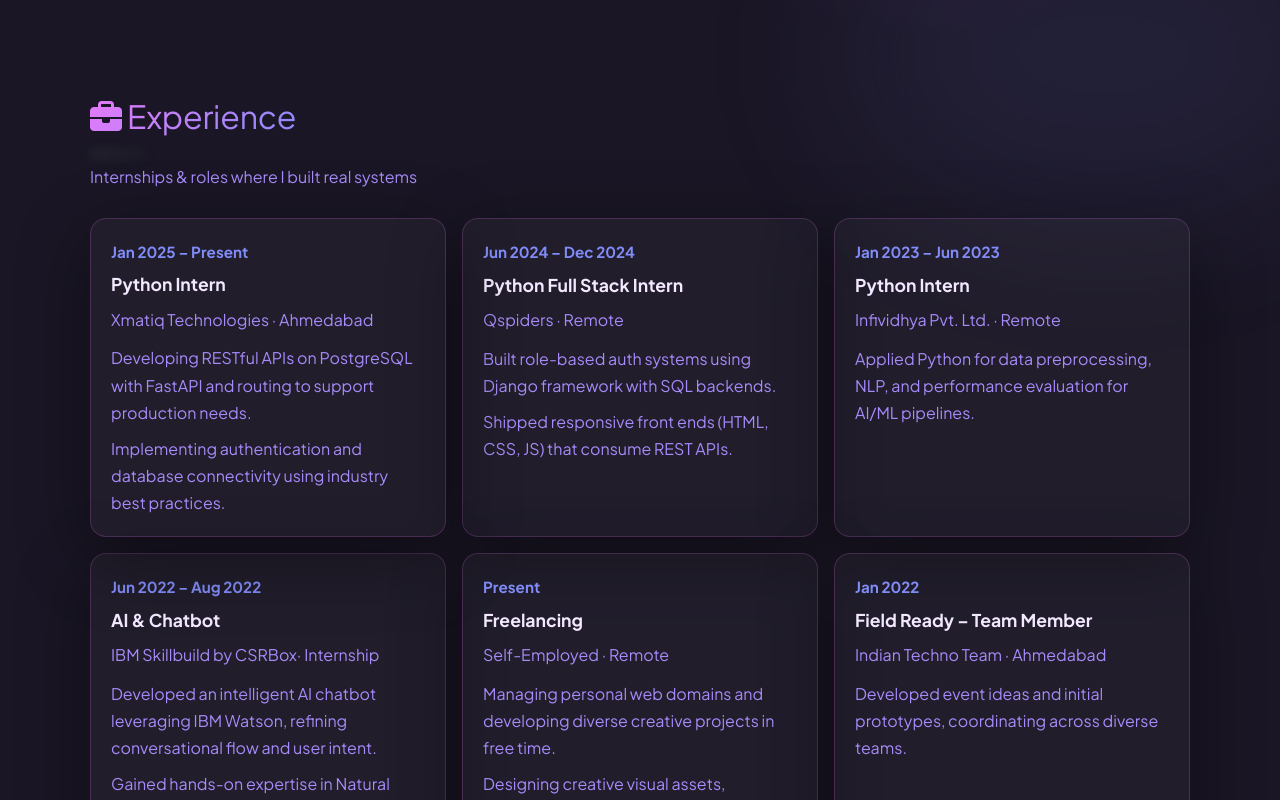
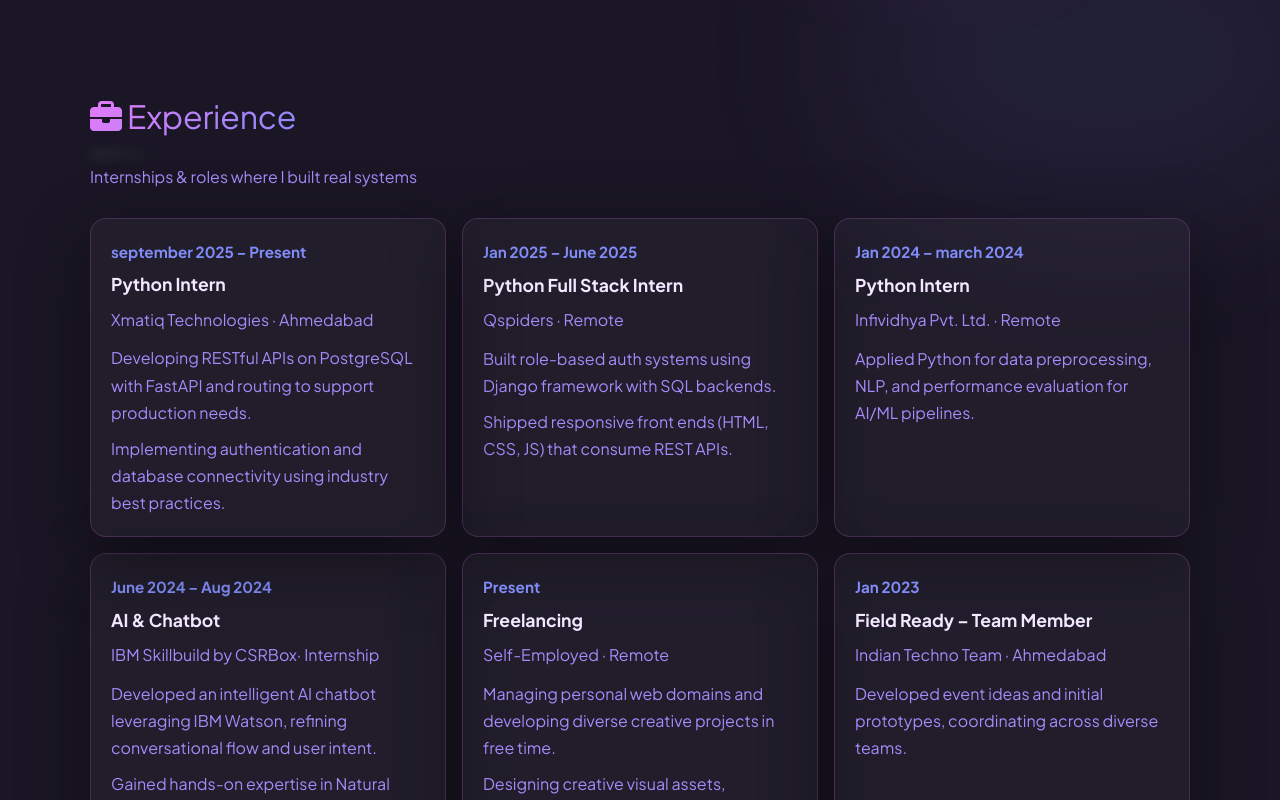
Before and after one commit to pateldhruvi08/portfolio, a website: page index.html in a window 1280 px wide. Shown: the part 659-1459 px from the top of the page. Drawn offline with nearby package versions, Linux system fonts and the light colour scheme.

Commit message:
changes file

```diff
--- a/index.html
+++ b/index.html
@@ -1294,7 +1294,7 @@
             </div>
             <div class="experience-grid">
                 <div class="card animate-on-scroll">
-                    <div class="time">Jan 2025 – Present</div>
+                    <div class="time">september 2025 – Present</div>
                     <h3>Python Intern</h3>
                     <div class="company">Xmatiq Technologies · Ahmedabad</div>
                     <ul>
@@ -1304,7 +1304,7 @@
                     </ul>
                 </div>
                 <div class="card">
-                    <div class="time">Jun 2024 – Dec 2024</div>
+                    <div class="time">Jan 2025 – June 2025</div>
                     <h3>Python Full Stack Intern</h3>
                     <div class="company">Qspiders · Remote</div>
                     <ul>
@@ -1313,7 +1313,7 @@
                     </ul>
                 </div>
                 <div class="card">
-                    <div class="time">Jan 2023 – Jun 2023</div>
+                    <div class="time">Jan 2024 – march 2024</div>
                     <h3>Python Intern</h3>
                     <div class="company">Infividhya Pvt. Ltd. · Remote</div>
                     <ul>
@@ -1322,7 +1322,7 @@
                     </ul>
                 </div>
                 <div class="card">
-                    <div class="time">Jun 2022 – Aug 2022</div>
+                    <div class="time">June 2024 – Aug 2024</div>
                     <h3>AI & Chatbot</h3>
                     <div class="company">IBM Skillbuild by CSRBox· Internship</div>
                     <ul>
@@ -1343,7 +1343,7 @@
                     </ul>
                 </div>
                 <div class="card">
-                    <div class="time">Jan 2022</div>
+                    <div class="time">Jan 2023</div>
                     <h3>Field Ready – Team Member</h3>
                     <div class="company">Indian Techno Team · Ahmedabad</div>
                     <ul>
```
Also changed, not shown: project-details.html (+3 -3 lines).
